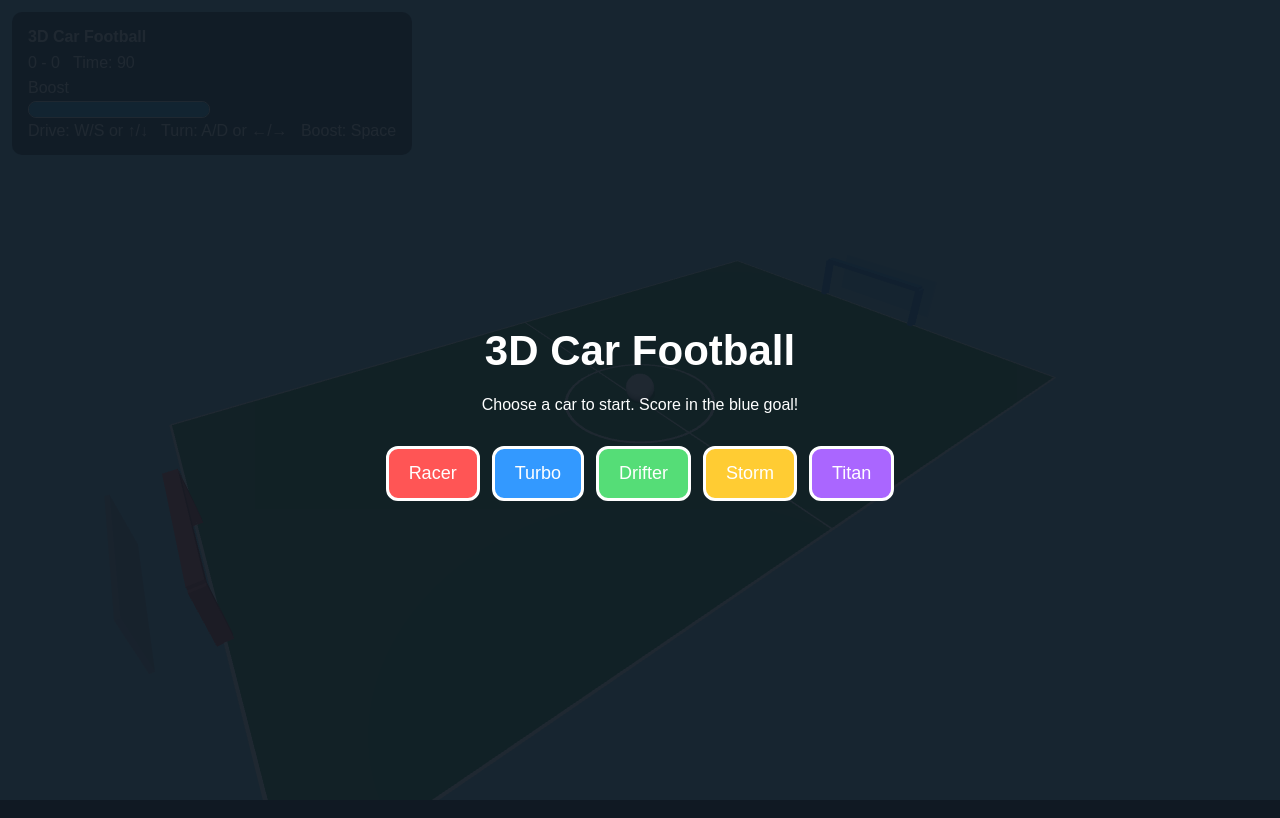
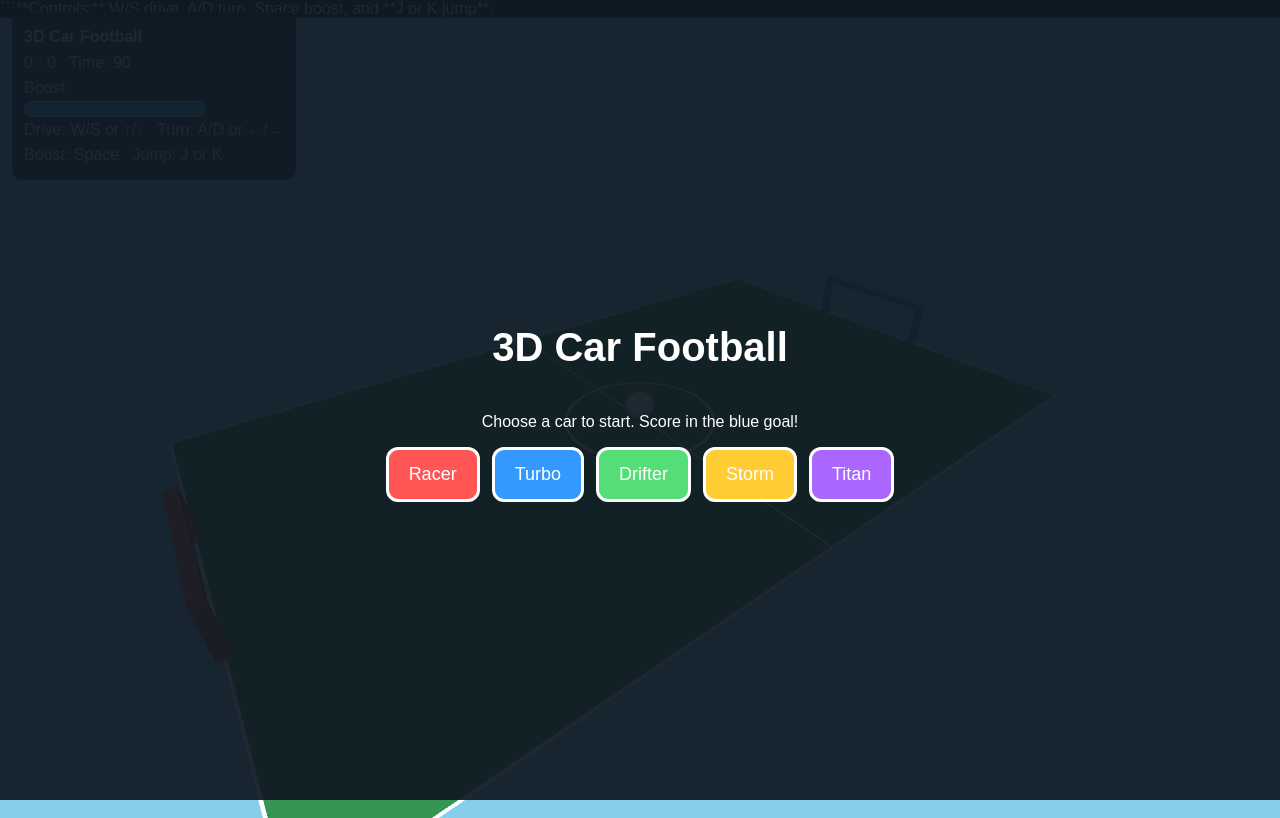
Before and after one commit to Jurgiotis/Car-footbal-game, a plain HTML site: page index.html in a window 1280 px wide. Drawn offline with nearby package versions, Linux system fonts and the light colour scheme; animation ran at ten frames a second.

Commit message:
Football game

````diff
--- a/index.html
+++ b/index.html
@@ -2,7 +2,7 @@
 <html lang="en">
 <head>
   <meta charset="UTF-8">
-  <meta name="viewport" content="width=device-width, initial-scale=1.0">
+  <meta name="viewport" content="width=device-width, initial-scale=1">
   <title>3D Car Football</title>
   <style>
     body {
@@ -13,28 +13,26 @@
       font-family: Arial, sans-serif;
     }
 
-    canvas {
-      display: block;
-    }
+    canvas { display: block; }
 
     #hud {
       position: fixed;
+      z-index: 2;
       top: 12px;
       left: 12px;
-      z-index: 2;
-      background: #102030cc;
-      padding: 12px 16px;
+      padding: 12px;
       border-radius: 10px;
+      background: #102030dd;
       line-height: 1.6;
     }
 
     #boostOuter {
       width: 180px;
-      height: 15px;
-      background: #333;
+      height: 14px;
+      overflow: hidden;
       border: 1px solid white;
       border-radius: 8px;
-      overflow: hidden;
+      background: #333;
     }
 
     #boostBar {
@@ -49,17 +47,14 @@
       z-index: 5;
       display: flex;
       flex-direction: column;
+      align-items: center;
       justify-content: center;
-      align-items: center;
+      padding: 20px;
       background: #101923ee;
       text-align: center;
-      padding: 20px;
     }
 
-    #menu h1 {
-      font-size: 42px;
-      margin-bottom: 5px;
-    }
+    #menu h1 { font-size: 40px; }
 
     #cars {
       display: flex;
@@ -67,21 +62,15 @@
       justify-content: center;
       gap: 12px;
       max-width: 700px;
-      margin-top: 16px;
     }
 
     button {
-      color: white;
+      padding: 14px 20px;
       border: 3px solid white;
       border-radius: 12px;
-      padding: 14px 20px;
+      color: white;
       font-size: 18px;
       cursor: pointer;
-    }
-
-    button:hover {
-      filter: brightness(1.25);
-      transform: scale(1.04);
     }
   </style>
 </head>
@@ -91,7 +80,8 @@
     <span id="score">0 - 0</span> &nbsp; <span id="timer">Time: 90</span><br>
     Boost
     <div id="boostOuter"><div id="boostBar"></div></div>
-    Drive: W/S or ↑/↓ &nbsp; Turn: A/D or ←/→ &nbsp; Boost: Space
+    Drive: W/S or ↑/↓ &nbsp; Turn: A/D or ←/→<br>
+    Boost: Space &nbsp; Jump: J or K
   </div>
 
   <div id="menu">
@@ -109,12 +99,12 @@
     scene.fog = new THREE.Fog(0x87ceeb, 90, 180);
 
     const camera = new THREE.PerspectiveCamera(
-      65, window.innerWidth / window.innerHeight, 0.1, 300
+      65, innerWidth / innerHeight, 0.1, 300
     );
 
     const renderer = new THREE.WebGLRenderer({ antialias: true });
-    renderer.setSize(window.innerWidth, window.innerHeight);
-    renderer.setPixelRatio(Math.min(window.devicePixelRatio, 2));
+    renderer.setSize(innerWidth, innerHeight);
+    renderer.setPixelRatio(Math.min(devicePixelRatio, 2));
     renderer.shadowMap.enabled = true;
     document.body.appendChild(renderer.domElement);
 
@@ -129,7 +119,6 @@
     const fieldDepth = 50;
     const goalHalfWidth = 7;
 
-    // Grass field
     const grass = new THREE.Mesh(
       new THREE.PlaneGeometry(fieldWidth, fieldDepth),
       new THREE.MeshStandardMaterial({ color: 0x278447, roughness: 0.9 })
@@ -138,8 +127,7 @@
     grass.receiveShadow = true;
     scene.add(grass);
 
-    // Field markings
-    function line(x, z, width, depth) {
+    function addLine(x, z, width, depth) {
       const mesh = new THREE.Mesh(
         new THREE.BoxGeometry(width, 0.04, depth),
         new THREE.MeshBasicMaterial({ color: 0xffffff })
@@ -148,57 +136,47 @@
       scene.add(mesh);
     }
 
-    line(0, 0, 0.15, fieldDepth);
-    line(-fieldWidth / 2, 0, 0.2, fieldDepth);
-    line(fieldWidth / 2, 0, 0.2, fieldDepth);
-    line(0, -fieldDepth / 2, fieldWidth, 0.2);
-    line(0, fieldDepth / 2, fieldWidth, 0.2);
+    addLine(0, 0, 0.15, fieldDepth);
+    addLine(-fieldWidth / 2, 0, 0.2, fieldDepth);
+    addLine(fieldWidth / 2, 0, 0.2, fieldDepth);
+    addLine(0, -fieldDepth / 2, fieldWidth, 0.2);
+    addLine(0, fieldDepth / 2, fieldWidth, 0.2);
 
     const centerCircle = new THREE.Mesh(
       new THREE.RingGeometry(7.7, 8, 48),
-      new THREE.MeshBasicMaterial({ color: 0xffffff, side: THREE.DoubleSide })
+      new THREE.MeshBasicMaterial({
+        color: 0xffffff,
+        side: THREE.DoubleSide
+      })
     );
     centerCircle.rotation.x = -Math.PI / 2;
     centerCircle.position.y = 0.04;
     scene.add(centerCircle);
 
-    // Goals: the player scores at the right-hand goal.
     function makeGoal(x, color) {
       const material = new THREE.MeshStandardMaterial({ color });
 
       for (const z of [-goalHalfWidth, goalHalfWidth]) {
         const post = new THREE.Mesh(
-          new THREE.BoxGeometry(1, 5, 0.6), material
+          new THREE.BoxGeometry(1, 5, 0.6),
+          material
         );
         post.position.set(x, 2.5, z);
         post.castShadow = true;
         scene.add(post);
       }
 
-      const bar = new THREE.Mesh(
+      const crossbar = new THREE.Mesh(
         new THREE.BoxGeometry(1, 0.6, goalHalfWidth * 2),
         material
       );
-      bar.position.set(x, 5, 0);
-      bar.castShadow = true;
-      scene.add(bar);
-
-      const back = new THREE.Mesh(
-        new THREE.BoxGeometry(0.3, 5, goalHalfWidth * 2),
-        new THREE.MeshStandardMaterial({
-          color,
-          transparent: true,
-          opacity: 0.25
-        })
-      );
-      back.position.set(x + (x > 0 ? 4 : -4), 2.5, 0);
-      scene.add(back);
+      crossbar.position.set(x, 5, 0);
+      scene.add(crossbar);
     }
 
     makeGoal(-fieldWidth / 2, 0xff5555);
     makeGoal(fieldWidth / 2, 0x3399ff);
 
-    // Big football
     const ball = new THREE.Mesh(
       new THREE.SphereGeometry(1.5, 24, 18),
       new THREE.MeshStandardMaterial({ color: 0xffffff, roughness: 0.65 })
@@ -237,7 +215,6 @@
       cabin.castShadow = true;
       car.add(cabin);
 
-      // Four wheels
       for (const x of [-1.25, 1.25]) {
         for (const z of [-1.25, 1.25]) {
           const wheel = new THREE.Mesh(
@@ -246,12 +223,10 @@
           );
           wheel.rotation.x = Math.PI / 2;
           wheel.position.set(x, 0.65, z);
-          wheel.castShadow = true;
           car.add(wheel);
         }
       }
 
-      // Bright nose shows which way the car is facing.
       const nose = new THREE.Mesh(
         new THREE.BoxGeometry(0.35, 0.35, 0.5), dark
       );
@@ -274,6 +249,8 @@
     let enemy;
     let playerSpeed = 25;
     let boost = 100;
+    let jumpVelocity = 0;
+    let grounded = true;
     let playerScore = 0;
     let enemyScore = 0;
     let timeLeft = 90;
@@ -285,27 +262,28 @@
     const menuText = document.getElementById("menuText");
 
     function showCarButtons() {
-      const carBox = document.getElementById("cars");
-      carBox.innerHTML = "";
+      const box = document.getElementById("cars");
+      box.innerHTML = "";
 
       for (const choice of carChoices) {
         const button = document.createElement("button");
         button.textContent = choice.name;
-        button.style.background = "#" + choice.color.toString(16).padStart(6, "0");
+        button.style.background =
+          "#" + choice.color.toString(16).padStart(6, "0");
         button.onclick = () => startGame(choice);
-        carBox.appendChild(button);
+        box.appendChild(button);
       }
     }
 
     function resetPositions() {
       player.position.set(-22, 0, 0);
       player.rotation.y = 0;
-
       enemy.position.set(22, 0, 0);
       enemy.rotation.y = Math.PI;
-
       ball.position.set(0, 1.5, 0);
       ballVelocity.set(0, 0, 0);
+      jumpVelocity = 0;
+      grounded = true;
     }
 
     function startGame(choice) {
@@ -315,7 +293,6 @@
       player = makeCar(choice.color);
       enemy = makeCar(0xff7733);
       playerSpeed = choice.speed;
-
       playerScore = 0;
       enemyScore = 0;
       timeLeft = 90;
@@ -327,10 +304,26 @@
       updateHud();
     }
 
+    function updateHud() {
+      document.getElementById("score").textContent =
+        `${playerScore} - ${enemyScore}`;
+      document.getElementById("timer").textContent =
+        `Time: ${Math.ceil(timeLeft)}`;
+      document.getElementById("boostBar").style.width = `${boost}%`;
+    }
+
     showCarButtons();
 
     window.addEventListener("keydown", (event) => {
-      keys[event.key.toLowerCase()] = true;
+      const key = event.key.toLowerCase();
+      keys[key] = true;
+
+      if ((key === "j" || key === "k") &&
+          !event.repeat && playing && grounded) {
+        jumpVelocity = 12;
+        grounded = false;
+      }
+
       if (event.key.startsWith("Arrow") || event.key === " ") {
         event.preventDefault();
       }
@@ -350,56 +343,33 @@
       );
 
       car.position.addScaledVector(direction, forward * speed * dt);
-
       car.position.x = THREE.MathUtils.clamp(
         car.position.x, -fieldWidth / 2 + 3, fieldWidth / 2 - 3
       );
       car.position.z = THREE.MathUtils.clamp(
         car.position.z, -fieldDepth / 2 + 3, fieldDepth / 2 - 3
       );
-
-      return direction;
     }
 
     function hitBall(car, power) {
       const dx = ball.position.x - car.position.x;
       const dz = ball.position.z - car.position.z;
       const distance = Math.hypot(dx, dz);
-      const touchDistance = 4.4;
 
-      if (distance < touchDistance) {
+      // Cars can hit the ball while on the ground or in the air.
+      if (distance < 4.4 && ball.position.y < car.position.y + 4.5) {
         const nx = dx / (distance || 1);
         const nz = dz / (distance || 1);
-        ball.position.x = car.position.x + nx * touchDistance;
-        ball.position.z = car.position.z + nz * touchDistance;
+        ball.position.x = car.position.x + nx * 4.4;
+        ball.position.z = car.position.z + nz * 4.4;
         ballVelocity.x += nx * power;
         ballVelocity.z += nz * power;
         ballVelocity.y += 2;
       }
     }
 
-    function updateHud() {
-      document.getElementById("score").textContent =
-        `${playerScore} - ${enemyScore}`;
-      document.getElementById("timer").textContent =
-        `Time: ${Math.ceil(timeLeft)}`;
-      document.getElementById("boostBar").style.width = `${boost}%`;
-    }
-
-    function scoreGoal(playerScored) {
-      if (playerScored) playerScore++;
-      else enemyScore++;
-
+    function resetBall() {
       resetPositions();
-      updateHud();
-    }
-
-    function finishGame() {
-      playing = false;
-      menuTitle.textContent = "Time's up!";
-      menuText.textContent =
-        `Final score: ${playerScore} - ${enemyScore}. Choose a car to play again!`;
-      menu.style.display = "flex";
     }
 
     function update(dt) {
@@ -408,7 +378,11 @@
       timeLeft -= dt;
       if (timeLeft <= 0) {
         timeLeft = 0;
-        finishGame();
+        playing = false;
+        menuTitle.textContent = "Time's up!";
+        menuText.textContent =
+          `Final score: ${playerScore} - ${enemyScore}. Choose a car to play again!`;
+        menu.style.display = "flex";
         return;
       }
 
@@ -426,16 +400,29 @@
       if (boosting) boost = Math.max(0, boost - 35 * dt);
       else boost = Math.min(100, boost + 18 * dt);
 
-      const playerDirection = moveCar(player, forward, turn, speed, dt);
+      moveCar(player, forward, turn, speed, dt);
+
+      // Jump physics: J or K jumps; gravity brings the car back down.
+      if (!grounded) {
+        jumpVelocity -= 30 * dt;
+        player.position.y += jumpVelocity * dt;
+
+        if (player.position.y <= 0) {
+          player.position.y = 0;
+          jumpVelocity = 0;
+          grounded = true;
+        }
+      }
+
       hitBall(player, boosting ? 34 : 24);
 
-      // Simple opponent: turn toward the ball and drive at it.
+      // Simple opponent AI drives toward the ball.
       const toBallX = ball.position.x - enemy.position.x;
       const toBallZ = ball.position.z - enemy.position.z;
       const targetAngle = Math.atan2(-toBallZ, toBallX);
-      let angleDifference = targetAngle - enemy.rotation.y;
-      angleDifference = Math.atan2(
-        Math.sin(angleDifference), Math.cos(angleDifference)
+      const angleDifference = Math.atan2(
+        Math.sin(targetAngle - enemy.rotation.y),
+        Math.cos(targetAngle - enemy.rotation.y)
       );
 
       enemy.rotation.y += THREE.MathUtils.clamp(
@@ -448,7 +435,6 @@
       ball.position.x += ballVelocity.x * dt;
       ball.position.z += ballVelocity.z * dt;
       ball.position.y += ballVelocity.y * dt;
-
       ballVelocity.y -= 18 * dt;
       ballVelocity.x *= Math.pow(0.985, dt * 60);
       ballVelocity.z *= Math.pow(0.985, dt * 60);
@@ -469,17 +455,17 @@
         ballVelocity.z *= -0.75;
       }
 
-      // Goals are at the left and right ends.
       if (ball.position.x > halfX &&
           Math.abs(ball.position.z) < goalHalfWidth &&
           ball.position.y < 5) {
-        scoreGoal(true);
+        playerScore++;
+        resetBall();
       } else if (ball.position.x < -halfX &&
           Math.abs(ball.position.z) < goalHalfWidth &&
           ball.position.y < 5) {
-        scoreGoal(false);
+        enemyScore++;
+        resetBall();
       } else {
-        // Bounce off the end walls when not inside a goal.
         if (ball.position.x > halfX - 1.5 &&
             Math.abs(ball.position.z) >= goalHalfWidth) {
           ball.position.x = halfX - 1.5;
@@ -493,44 +479,44 @@
         }
       }
 
-      // Follow behind the player's car.
+      // Camera follows behind the player's car.
       const behind = new THREE.Vector3(
         -Math.cos(player.rotation.y), 0, Math.sin(player.rotation.y)
       );
-
-      const cameraTarget = player.position.clone();
-      cameraTarget.y += 2;
-
       const cameraPosition = player.position.clone()
         .addScaledVector(behind, 13);
       cameraPosition.y += 8;
+
       camera.position.lerp(cameraPosition, 1 - Math.pow(0.001, dt));
-      camera.lookAt(cameraTarget);
+      camera.lookAt(
+        player.position.x,
+        player.position.y + 2,
+        player.position.z
+      );
 
       updateHud();
     }
 
+    const clock = new THREE.Clock();
+
     function animate() {
       requestAnimationFrame(animate);
       const dt = Math.min(clock.getDelta(), 0.04);
-
       update(dt);
       renderer.render(scene, camera);
     }
 
-    const clock = new THREE.Clock();
-
-    // Starting view before a car is selected.
     camera.position.set(-35, 35, 45);
     camera.lookAt(0, 0, 0);
 
     window.addEventListener("resize", () => {
-      camera.aspect = window.innerWidth / window.innerHeight;
+      camera.aspect = innerWidth / innerHeight;
       camera.updateProjectionMatrix();
-      renderer.setSize(window.innerWidth, window.innerHeight);
+      renderer.setSize(innerWidth, innerHeight);
     });
 
     animate();
   </script>
 </body>
 </html>
+```**Controls:** W/S drive, A/D turn, Space boost, and **J or K jump**.
````
